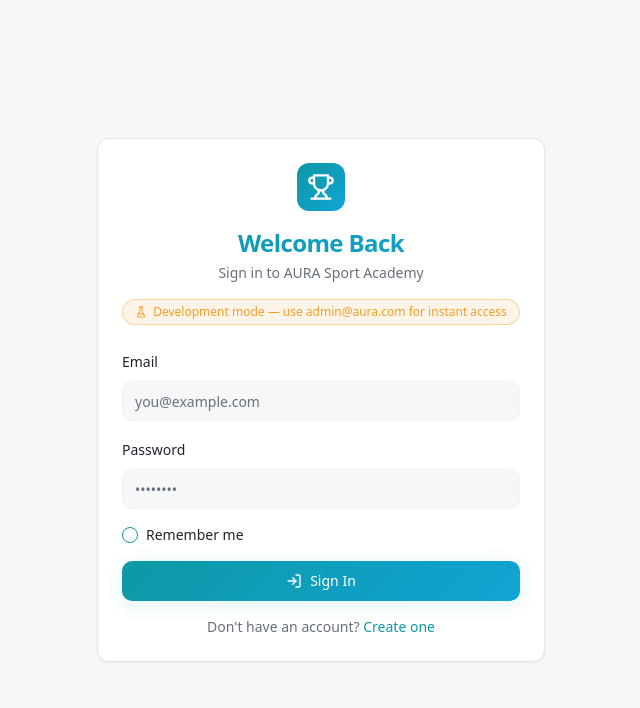
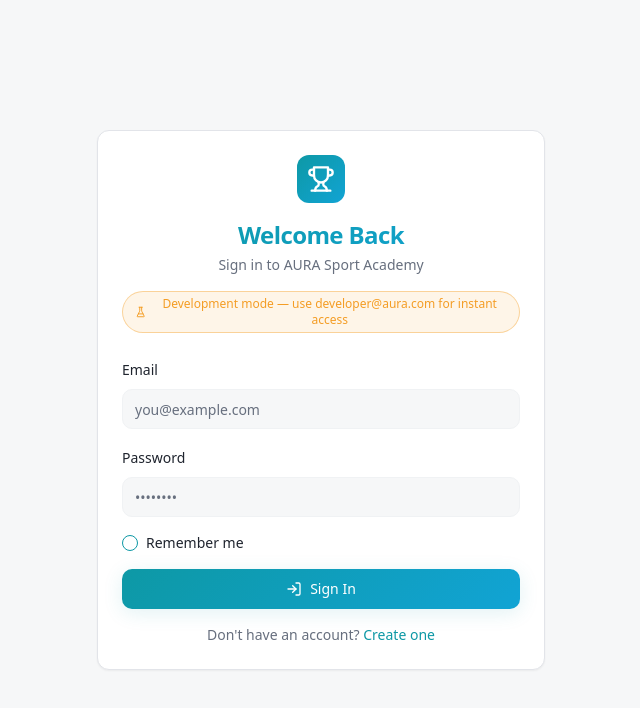
Before and after one commit to Atfy10/flex-athlete, a React (Vite) app: page /login in a window 1280 px wide. Shown: the top 708 px of the page, without its empty margins (319-959 px from the left). Built offline with nearby package versions, Linux system fonts and the light colour scheme; the HTML template or start-up script is replaced by a standard one.

Commit message:
Fix DEV_EMAIL to use the correct developer email address

```diff
--- a/src/auth/dev-login.ts
+++ b/src/auth/dev-login.ts
@@ -15,7 +15,7 @@
  * ⚠️  NEVER import this module in production-only code paths.
  */
 
-export const DEV_EMAIL = "admin@aura.com" as const;
+export const DEV_EMAIL = "developer@aura.com" as const;
 
 /** localStorage key that stores the mock session flag */
 export const DEV_SESSION_KEY = "__dev_session__" as const;
```
